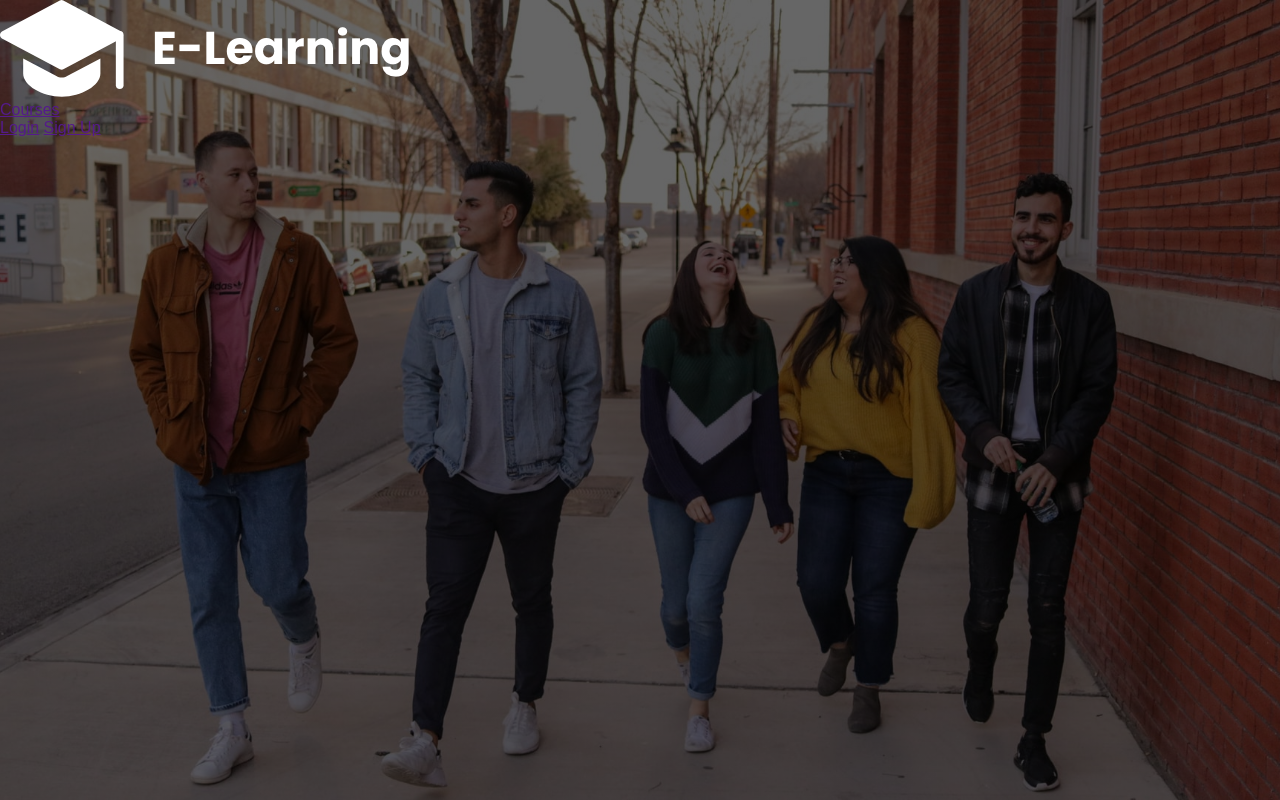
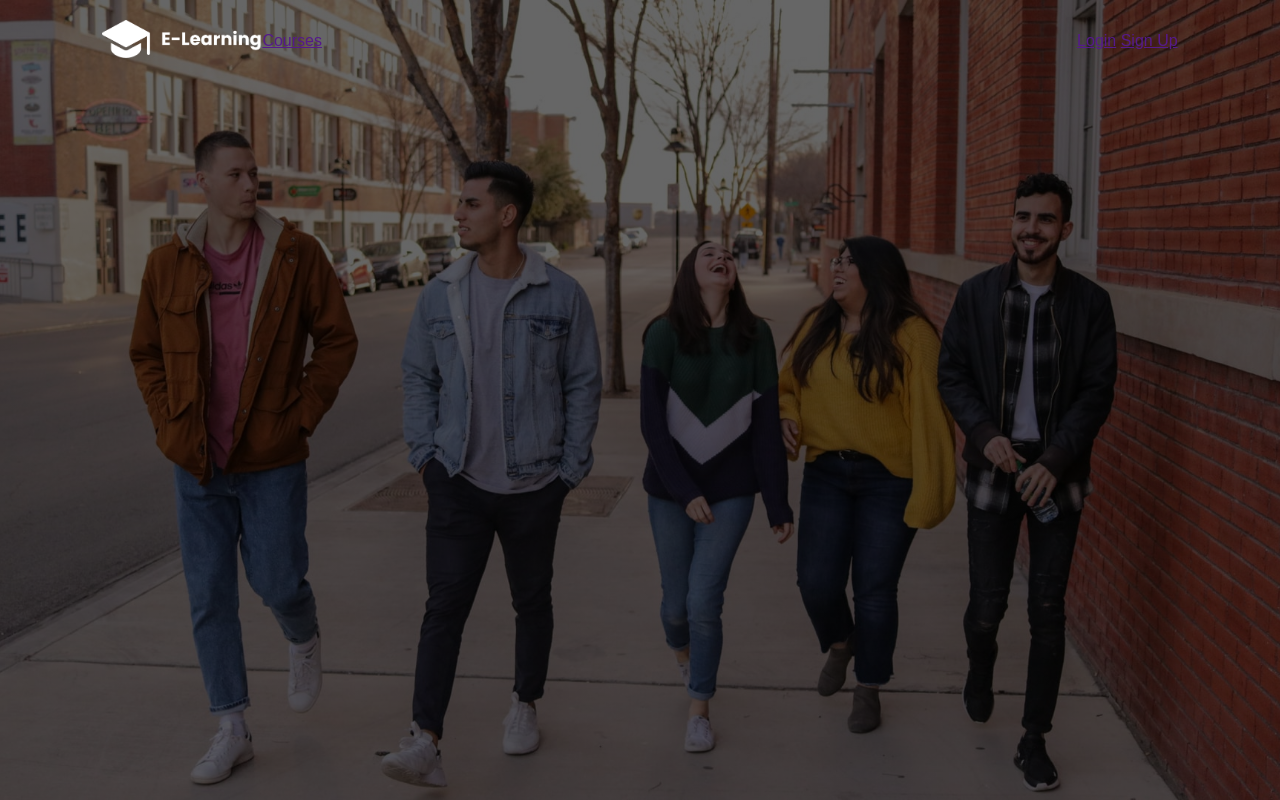
Before and after one commit to IsaacCavallaro/simpleDesign, a plain HTML site: page index.html in a window 1280 px wide. Drawn offline with Linux system fonts and the light colour scheme.

Commit message:
Styling nav and logo

```diff
--- a/style.css
+++ b/style.css
@@ -11,4 +11,23 @@
     background: linear-gradient(rgba(0,0,0,0.6),rgba(0,0,0,0.6)), url(images/bg.jpg);
     background-size: cover;
     background-position: center;
+    padding: 0 8%;
 }
+
+nav{
+    display: flex;
+    align-items: center;
+    flex-wrap: wrap;
+    padding: 20px 0;
+}
+
+.nav-logo img{
+    width: 160px;
+}
+
+.nav-links{
+    display: flex;
+    flex: 1;
+    align-items: center;
+    justify-content: space-between;
+}
```
